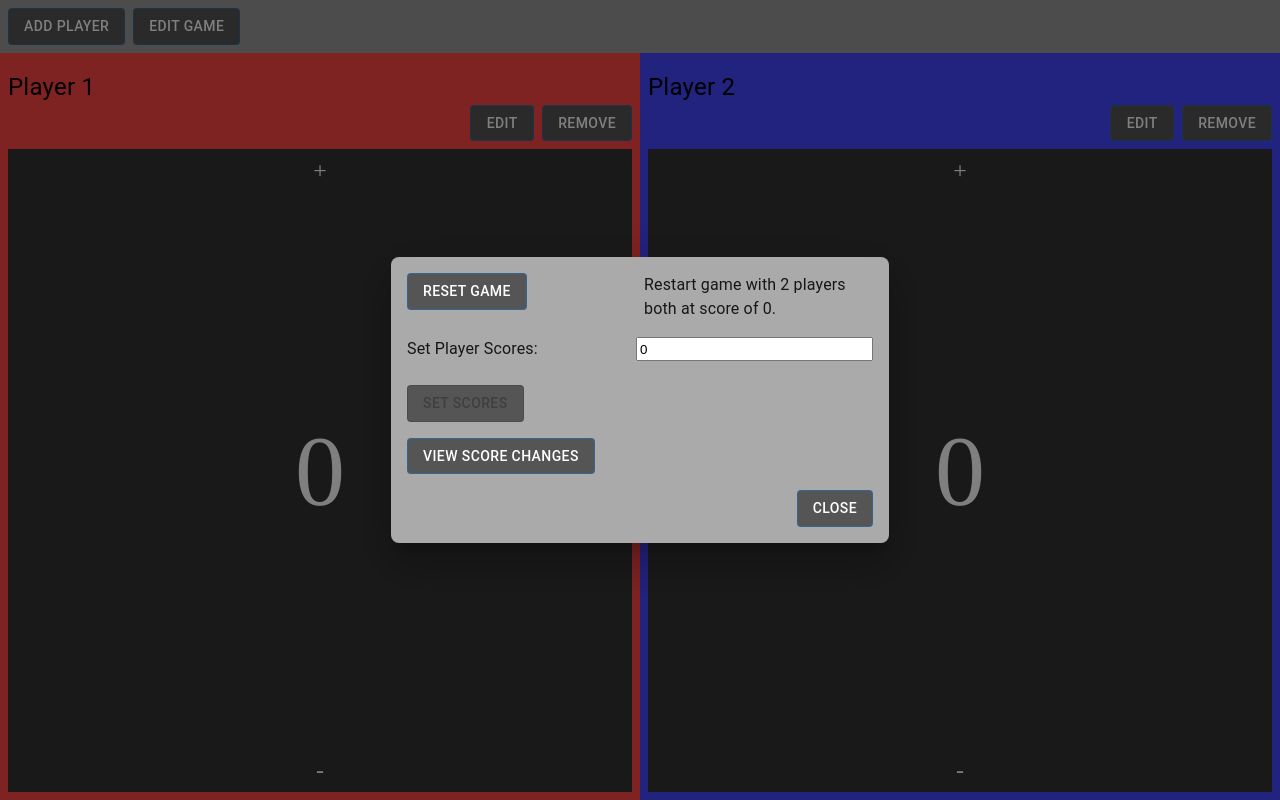
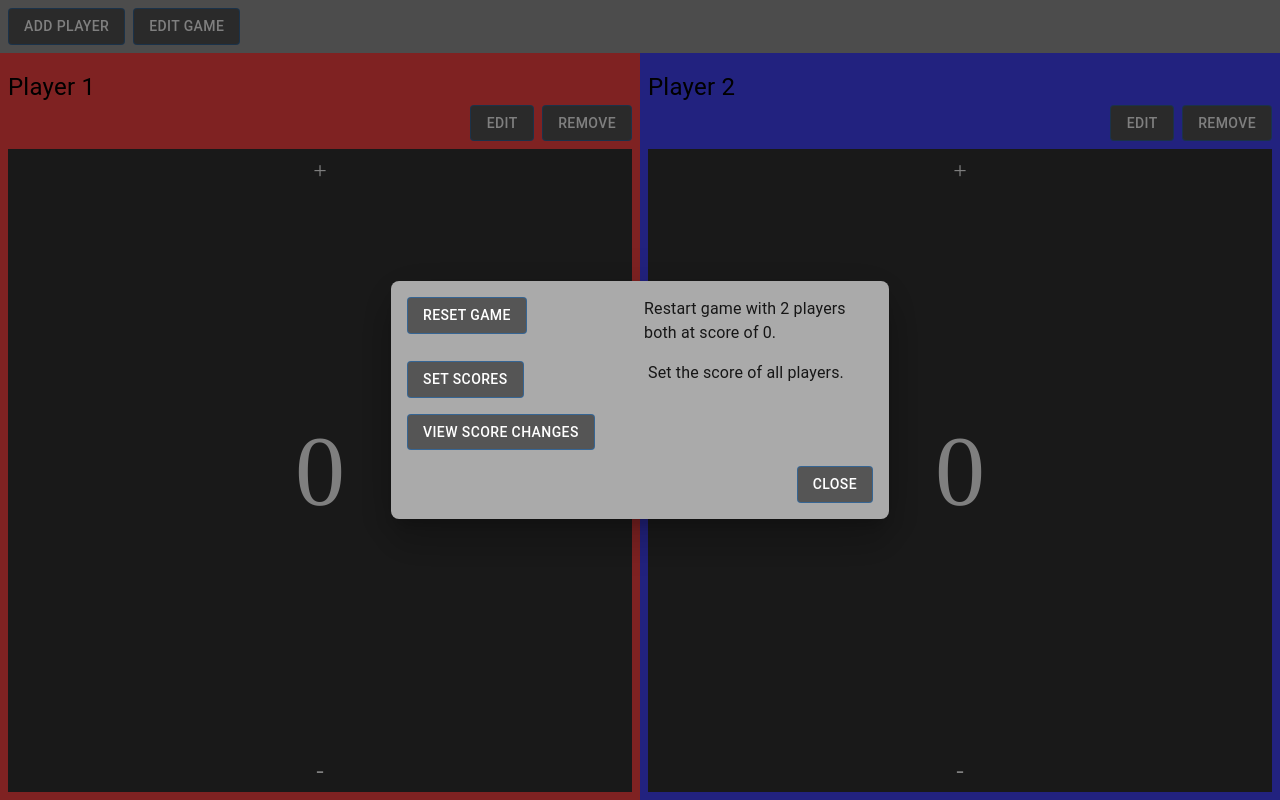
Before and after one commit to AceOfHeart5/game-life-tracker, a React (Vite) app: page / in a window 1280 px wide. Both pictures are taken after a click on the button "EDIT GAME". Built offline with nearby package versions, Linux system fonts and the light colour scheme.

Commit message:
add better score set and memoized transaction selector

```diff
--- a/src/components/EditGameButtonAndModal.tsx
+++ b/src/components/EditGameButtonAndModal.tsx
@@ -3,28 +3,17 @@ import Button from "./Button";
 import { useState } from "react";
 import { useAppDispatch, useAppSelector } from "../hooks";
 import { STARTING_PLAYERS, playerRemoveAll, selectPlayerAllIds } from "../state/playerSlice";
-import { selectAllPlayersSameScore } from "../state/multiSliceSelectors";
-import { scoreTransactionAdd, scoreTransactionRemoveAll } from "../state/scoreTransactionSlice";
+import { scoreTransactionRemoveAll } from "../state/scoreTransactionSlice";
 import { scoreTransactionInProgressRemoveAll } from "../state/scoreTransactionInProgressSlice";
 import { playerAdd } from "../state/multiSliceActions";
 import ViewTransactionsButtonAndModal from "./ViewTransactionsButtonAndModal";
 import { DialogPaperSX } from "../utilsAndConstants";
+import SetPlayerScoreButtonAndModal from "./SetPlayerScoreButtonAndModal";
 
 const EditGameButtonAndModal = () => {
     const dispatch = useAppDispatch();
     const [open, setOpen] = useState(false);
-
     const playerIds = useAppSelector(s => selectPlayerAllIds(s.players));
-    const setAllPlayerScores = (s: number) => playerIds.forEach(id => dispatch(scoreTransactionAdd({
-        playerId: id,
-        type: "set",
-        value: s,
-    })));
-
-    const currentAllPlayersScore = useAppSelector(selectAllPlayersSameScore);
-
-    const [newPlayerScores, setNewPlayerScores] = useState(0);
-    const newScoresValid = newPlayerScores === Math.floor(newPlayerScores);
 
     return <>
         <Button onClick={() => setOpen(true)}>Edit Game</Button>
@@ -45,18 +34,11 @@ const EditGameButtonAndModal = () => {
                 </div>
                 <Typography sx={{ width: "50%" }}>Restart game with 2 players both at score of 0.</Typography>
             </div>
-            <div>
-                <div style={{ display: "flex", justifyContent: "space-between" }}>
-                    <label style={{ width: "50%" }}><Typography>Set Player Scores: </Typography></label>
-                    <input style={{ width: "50%" }} type="number" value={newPlayerScores} onChange={e => {
-                        setNewPlayerScores(Number(e.target.value));
-                    }}/>
+            <div style={{ display: "flex", justifyContent: "space-between", gap: "16px" }}>
+                <div style={{ width: "50%" }}>
+                    <SetPlayerScoreButtonAndModal playerIds={playerIds}/>
                 </div>
-                <Typography sx={{ textAlign: "right", color: "#f00", visibility: newScoresValid ? "hidden" : "visible" }}>score must be integer</Typography>
-                <Button
-                    disabled={!newScoresValid || currentAllPlayersScore === newPlayerScores}
-                    onClick={() => setAllPlayerScores(newPlayerScores)}
-                >Set Scores</Button>
+                <Typography sx={{ width: "50%" }}>Set the score of all players.</Typography>
             </div>
             <ViewTransactionsButtonAndModal buttonText="View Score Changes" playerIds={playerIds}/>
             <Button sx={{ alignSelf: "end" }} onClick={() => setOpen(false)}>close</Button>
--- a/src/components/EditPlayerButtonAndModal.tsx
+++ b/src/components/EditPlayerButtonAndModal.tsx
@@ -37,7 +37,7 @@ const EditPlayerButtonAndModal = ({ playerId }: EditPlayerModalProps) => {
             <div>
                 <div style={{ display: "flex", justifyContent: "space-between", gap: "16px" }}>
                     <Typography>Score: {score}</Typography>
-                    <SetPlayerScoreButtonAndModal playerId={playerId}/>
+                    <SetPlayerScoreButtonAndModal playerIds={playerId}/>
                 </div>
             </div>
             <ViewTransactionsButtonAndModal buttonText="View Score Changes" playerIds={[playerId]} />
--- a/src/components/SetPlayerScoreButtonAndModal.tsx
+++ b/src/components/SetPlayerScoreButtonAndModal.tsx
@@ -4,42 +4,47 @@ import { useAppDispatch, useAppSelector } from "../hooks";
 import { Dialog, Typography } from "@mui/material";
 import { useState } from "react";
 import { DialogPaperSX } from "../utilsAndConstants";
-import { selectPlayerScoreByPlayerId } from "../state/multiSliceSelectors";
+import { selectAllPlayersSameScore, selectPlayerScoreByPlayerId } from "../state/multiSliceSelectors";
 import { scoreTransactionAdd } from "../state/scoreTransactionSlice";
 
 interface SetPlayerScoreButtonAndModalProps {
-    playerId: EntityId,
+    playerIds: EntityId | EntityId[],
 }
 
-const SetPlayerScoreButtonAndModal = ({ playerId }: SetPlayerScoreButtonAndModalProps) => {
+const SetPlayerScoreButtonAndModal = ({ playerIds }: SetPlayerScoreButtonAndModalProps) => {
     const dispatch = useAppDispatch();
-    const score = useAppSelector(s => selectPlayerScoreByPlayerId(s, playerId));
+    const ids = Array.isArray(playerIds) ? playerIds : [playerIds];
+    const score = useAppSelector(s => ids.length === 1 ? selectPlayerScoreByPlayerId(s, ids[0]) : selectAllPlayersSameScore(s));;
     if (score === null) return null;
     const [open, setOpen] = useState(false);
-    const [newScore, setNewScore] = useState(score);
+    const [newScore, setNewScore] = useState(score === "varied" ? 0 : score);
+
+    const extraS = ids.length === 1 ? "" : "s";
 
     return <div>
-        <Button onClick={() => setOpen(true)}>Set Score</Button>
+        <Button onClick={() => setOpen(true)}>Set Score{extraS}</Button>
         <Dialog
             open={open}
             onClose={() => setOpen(false)}
             PaperProps={{ sx: DialogPaperSX }}
         >
-            <Typography>Current Score: {score}</Typography>
+            {ids.length === 1 ? <Typography>Current Score: {score}</Typography> : null}
             <div style={{ display: "flex", justifyContent: "space-between", gap: "16px" }}>
-                <label><Typography>New Score:</Typography></label>
+                <label><Typography>New Score{extraS}:</Typography></label>
                 <input type="number" value={newScore} onChange={e => setNewScore(Number(e.target.value))}/>
             </div>
-            <Typography sx={{ textAlign: "right", color: "#f00", visibility: newScore === Math.floor(newScore) ? "hidden" : "visible" }}>scores must be integers</Typography>
+            <Typography sx={{ textAlign: "right", color: "#f00", visibility: Number.isInteger(newScore) ? "hidden" : "visible" }}>scores must be integers</Typography>
             <div style={{ display: "flex", justifyContent: "space-between" }}>
                 <Button onClick={() => setOpen(false)}>Cancel</Button>
-                <Button disabled={score === newScore || newScore !== Math.floor(newScore)} onClick={() => {
-                    dispatch(scoreTransactionAdd({ playerId, type: "set", value: newScore }));
+                <Button disabled={score === newScore || !Number.isInteger(newScore)} onClick={() => {
+                    ids.forEach(id => dispatch(scoreTransactionAdd({ playerId: id, type: "set", value: newScore })));
                     setOpen(false);
-                }}>Set Score</Button>
+                }}>Set Score{extraS}</Button>
             </div>
         </Dialog>
     </div>
 };
 
+
+
 export default SetPlayerScoreButtonAndModal;
--- a/src/components/ViewTransactionsButtonAndModal.tsx
+++ b/src/components/ViewTransactionsButtonAndModal.tsx
@@ -31,10 +31,10 @@ const ViewTransactionsButtonAndModal = ({ playerIds, buttonText }: ViewTransacti
                 flexDirection: "column",
                 gap: "8px",
             }}>
-                {transactions.map(t => t === undefined ? null : <ScoreTransaction transactionId={t.id}/>)}
+                {transactions.map(t => t === undefined ? null : <ScoreTransaction key={t.id} transactionId={t.id}/>)}
             </div>
             <Typography sx={{ textAlign: "center" }}>Final Score{playerIds.length > 1 ? "s" : ""}</Typography>
-            {playerIds.map(id => <PlayerNameAndScore playerId={id}/>)}
+            {playerIds.map(id => <PlayerNameAndScore key={id} playerId={id}/>)}
             <Button
                 sx={{ alignSelf: "end" }}
                 onClick={() => setOpen(false)}
--- a/src/state/multiSliceSelectors.ts
+++ b/src/state/multiSliceSelectors.ts
@@ -21,7 +21,8 @@ export const selectPlayerScoreByPlayerId = (state: RootState, playerId: EntityId
 
 /**
  * If all players share the same score, returns that score.
- * Otherwise returns null.
+ * Otherwise returns "varied". Returns null if a player has
+ * an invalid score.
  *
  * @param state
  * @returns
@@ -32,7 +33,7 @@ export const selectAllPlayersSameScore = (state: RootState) => {
     const result = playerScores[0];
     for (let i = 0; i < playerScores.length; i++) {
         if (playerScores[i] === null) return null;
-        if (playerScores[i] !== result) return null;
+        if (playerScores[i] !== result) return "varied";
     }
     return result;
 }
--- a/src/state/scoreTransactionSlice.ts
+++ b/src/state/scoreTransactionSlice.ts
@@ -1,4 +1,4 @@
-import { createEntityAdapter, createSlice, EntityId, PayloadAction } from "@reduxjs/toolkit";
+import { createEntityAdapter, createSelector, createSlice, EntityId, PayloadAction } from "@reduxjs/toolkit";
 import { v4 as uuidv4 } from "uuid";
 import { ScoreTransaction } from "./models";
 import { RootState } from "./store";
@@ -42,11 +42,21 @@ const scoreTransactionSlice = createSlice({
 
 export const { scoreTransactionAdd, scoreTransactionUpdate, scoreTransactionRemove, scoreTransactionRemoveAll } = scoreTransactionSlice.actions;
 export const selectScoreTransactionById = (state: RootState, transactionId: EntityId) => state.scoreTransactions.entities[transactionId];
-export const selectScoreTransactionsByPlayerIds = (state: RootState, playerId: EntityId | EntityId[]) => {
+
+export const selectScoreTransactionsByPlayerIds = createSelector([
+    (state: RootState) => state.scoreTransactions,
+    (state: RootState, playerId: EntityId | EntityId[]) => playerId,
+],
+    (state, playerId) => {
+        const ids = Array.isArray(playerId) ? playerId : [playerId];
+        return Object.values(state.entities).filter(t => t && ids.includes(t.playerId));
+    }
+);
+
+export const selectScoreTransactionsByPlayerIdsB = (state: RootState, playerId: EntityId | EntityId[]) => {
     const ids = Array.isArray(playerId) ? playerId : [playerId];
     const entities = state.scoreTransactions.entities;
-    // see if there is more efficient way to get array of entities
-    return state.scoreTransactions.ids.map(id => entities[id]).filter(t => t &&  ids.includes(t.playerId));
+    return Object.values(entities).filter(t => t &&  ids.includes(t.playerId));
 };
 
 export default scoreTransactionSlice.reducer;
```
